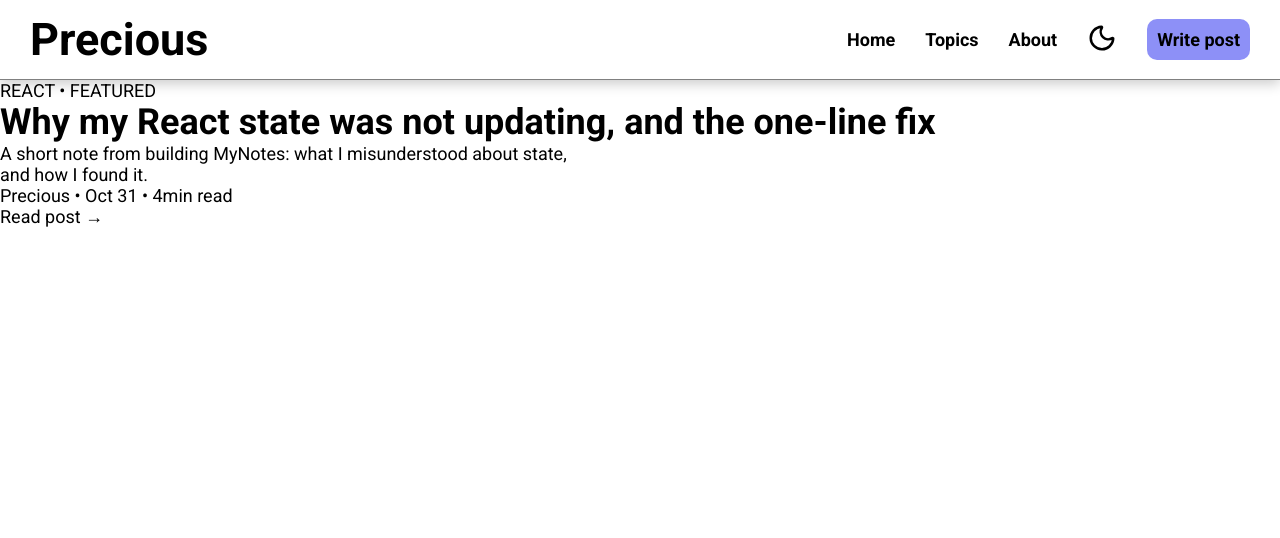
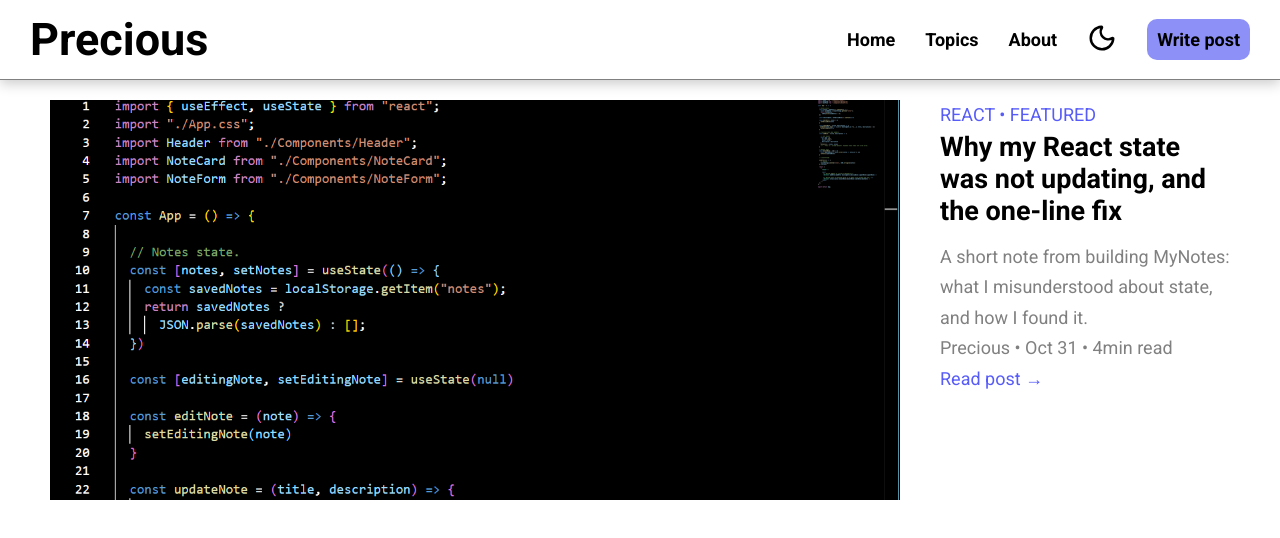
Before and after one commit to oeprecious/blog, a React (Vite) app: page /#/ in a window 1280 px wide. Shown: the top 538 px of the page. Built offline with nearby package versions, Linux system fonts and the light colour scheme; a web font is replaced by a local one.

Commit message:
Add heroImage to images folder, worked on hero Section with baisc css styling

```diff
--- a/src/App.css
+++ b/src/App.css
@@ -1,11 +1,17 @@
-@import url('https://fonts.googleapis.com/css2?family=Glegoo:wght@400;700&family=Mate+SC&family=Pacifico&family=Roboto:ital,wght@0,100..900;1,100..900&display=swap');
+@import url("https://fonts.googleapis.com/css2?family=Glegoo:wght@400;700&family=Mate+SC&family=Pacifico&family=Roboto:ital,wght@0,100..900;1,100..900&display=swap");
 
 .appWrapper {
-    display: flex;
-    min-height: 100vh;
-    flex-direction: column;
+  display: flex;
+  min-height: 100vh;
+  flex-direction: column;
 }
 
 .appMain {
-    flex: 1;
+  flex: 1;
 }
+
+section {
+  padding-left: 5rem;
+  padding-right: 5rem;
+  padding-top: 2rem;
+}
--- a/src/Components/Hero.css
+++ b/src/Components/Hero.css
@@ -0,0 +1,37 @@
+.heroContainer {
+  display: flex;
+  justify-content: space-evenly;
+  gap: 4rem;
+}
+
+#heroImage {
+  width: 85rem;
+  height: 40rem;
+  display: block;
+  object-fit: cover;
+}
+
+.headingText p {
+  line-height: 1.7;
+}
+
+.subHeading {
+  margin-top: 1.5rem;
+}
+
+.subHeading p {
+  color: gray;
+}
+
+.author {
+  color: gray;
+}
+
+.readPost p {
+  color: #3c42f7dc;
+  cursor: pointer;
+}
+
+.heroIntroText p {
+    color:  #3c42f7dc;
+}
--- a/src/Components/Hero.jsx
+++ b/src/Components/Hero.jsx
@@ -1,19 +1,22 @@
 import "./Hero.css"
+import MyNoteImage from "../assets/images/myNote.png"
 
 const Hero = () => {
     return (
         <>
 
+            <section className="hero">
                 <div className="heroContainer">
                     <div className="heroImageCard">
+                        <img src={MyNoteImage} alt={MyNoteImage} id="heroImage" />
+                    </div>
 
-                </div>
+                    <div className="headingText">
 
                         <div className="heroIntroText">
                             <p>REACT &bull; FEATURED</p>
                         </div>
 
-                <div className="headingText">
                         <h1>Why my React state was not updating, and the one-line fix</h1>
 
                         <div className="subHeading">
@@ -30,9 +33,8 @@ const Hero = () => {
                         </div>
                     </div>
 
-
                 </div>
-
+            </section>
         </>
     )
 }
```
Also changed, not shown: src/assets/images/myNote.png (added). Lines whose indentation alone changed are shown as unchanged.
